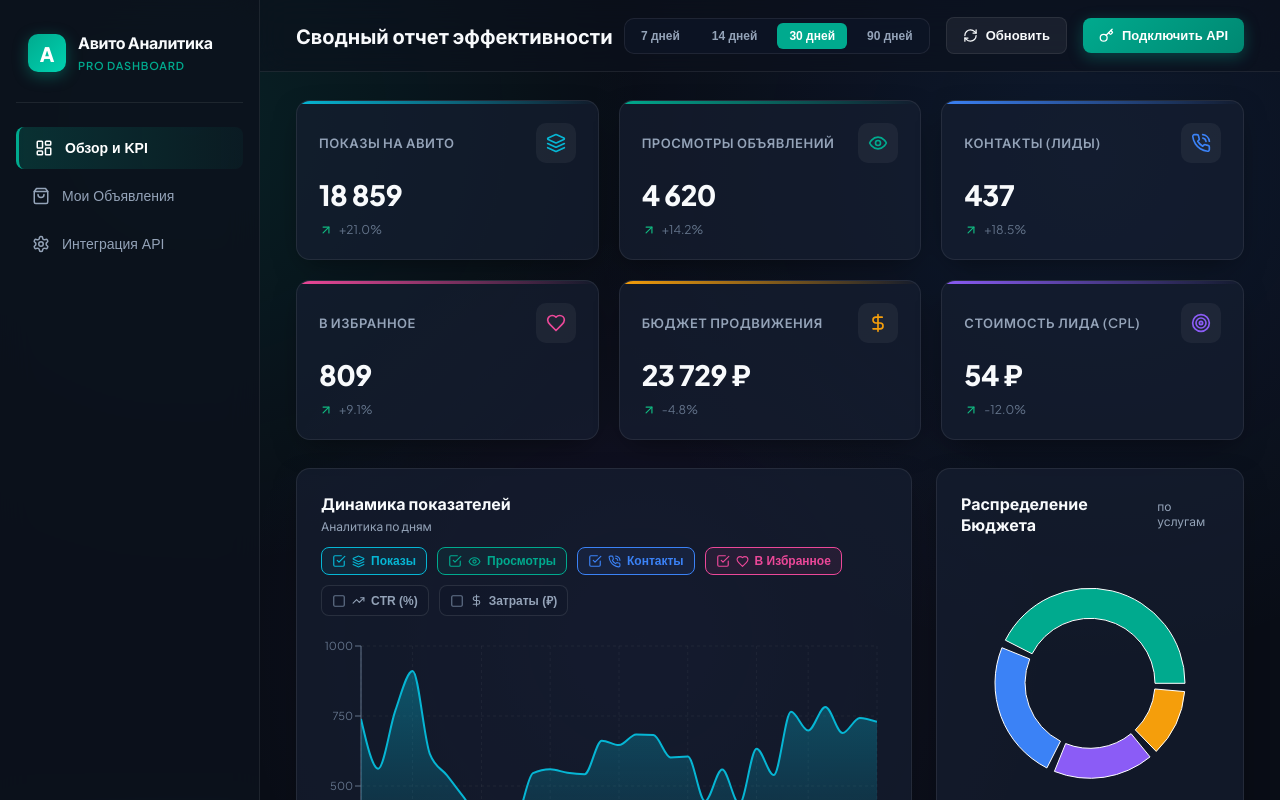
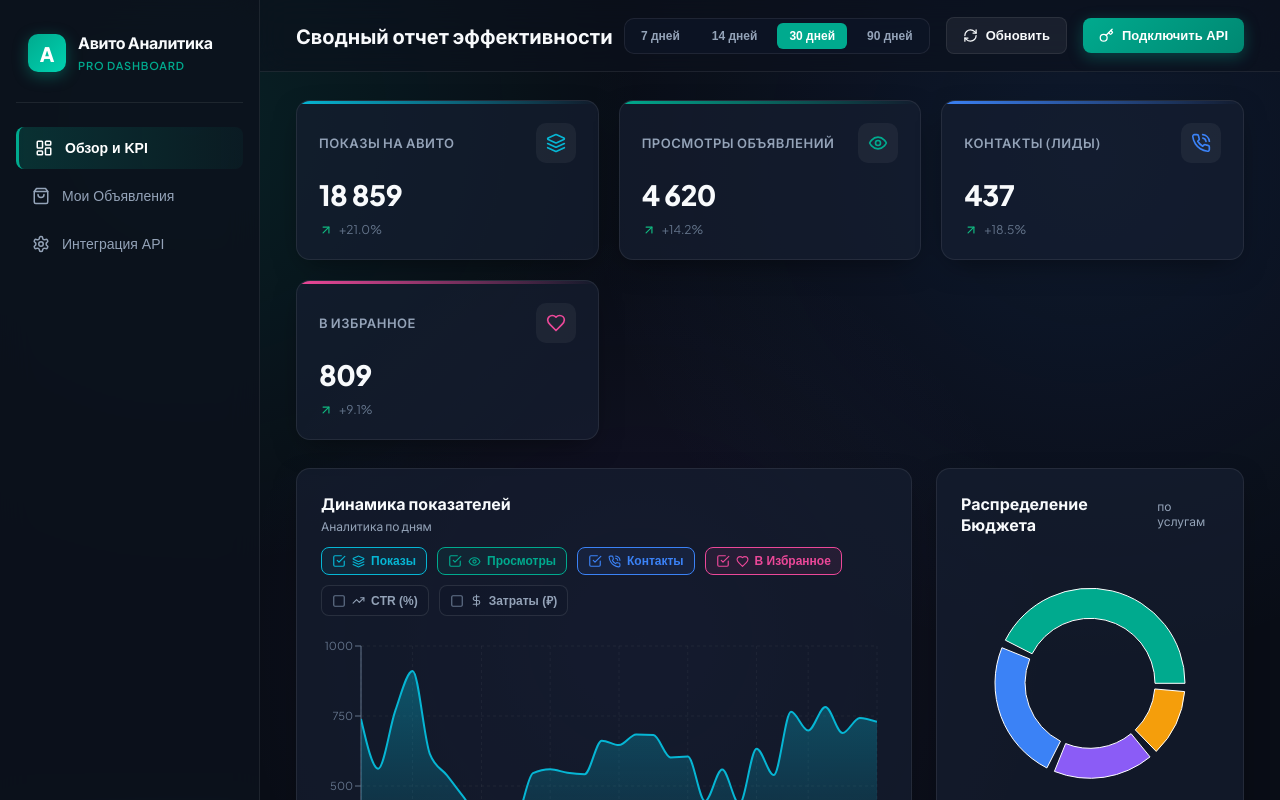
Before and after one commit to kingshokha/avito_analytics, a React (Vite) app: page / in a window 1280 px wide. Shown: the top 800 px of the page. Built offline with nearby package versions, Linux system fonts and the light colour scheme.

Commit message:
Update KPI cards: add Impressions, remove CPL, Spend, and ROI cards

```diff
--- a/src/components/MetricsOverview.jsx
+++ b/src/components/MetricsOverview.jsx
@@ -1,5 +1,5 @@
 import React from 'react';
-import { Eye, PhoneCall, Heart, DollarSign, Target, Award, ArrowUpRight, ArrowDownRight, Layers } from 'lucide-react';
+import { Eye, PhoneCall, Heart, Layers, ArrowUpRight, ArrowDownRight } from 'lucide-react';
 
 export default function MetricsOverview({ kpis }) {
   if (!kpis) return null;
@@ -8,56 +8,38 @@ export default function MetricsOverview({ kpis }) {
     {
       id: 'impressions',
       title: 'Показы на Авито',
-      value: (kpis.impressions?.value || 0).toLocaleString('ru-RU'),
+      value: (kpis.impressions?.value ?? 0).toLocaleString('ru-RU'),
       trend: kpis.impressions?.trend || 'Авто-синхронизация',
-      isPositive: true,
+      isPositive: kpis.impressions?.isPositive ?? true,
       icon: Layers,
       color: '#06b6d4'
     },
     {
       id: 'views',
       title: 'Просмотры объявлений',
-      value: (kpis.views?.value || 0).toLocaleString('ru-RU'),
+      value: (kpis.views?.value ?? 0).toLocaleString('ru-RU'),
       trend: kpis.views?.trend || 'Авто-синхронизация',
-      isPositive: true,
+      isPositive: kpis.views?.isPositive ?? true,
       icon: Eye,
       color: '#00aa8e'
     },
     {
       id: 'contacts',
       title: 'Контакты (Лиды)',
-      value: (kpis.contacts?.value || 0).toLocaleString('ru-RU'),
+      value: (kpis.contacts?.value ?? 0).toLocaleString('ru-RU'),
       trend: kpis.contacts?.trend || 'Авто-синхронизация',
-      isPositive: true,
+      isPositive: kpis.contacts?.isPositive ?? true,
       icon: PhoneCall,
       color: '#3b82f6'
     },
     {
       id: 'favorites',
       title: 'В Избранное',
-      value: (kpis.favorites?.value || 0).toLocaleString('ru-RU'),
+      value: (kpis.favorites?.value ?? 0).toLocaleString('ru-RU'),
       trend: kpis.favorites?.trend || 'Авто-синхронизация',
-      isPositive: true,
+      isPositive: kpis.favorites?.isPositive ?? true,
       icon: Heart,
       color: '#ec4899'
-    },
-    {
-      id: 'spend',
-      title: 'Бюджет Продвижения',
-      value: kpis.spend?.value || '0 ₽',
-      trend: kpis.spend?.trend || 'Фактические расходы',
-      isPositive: true,
-      icon: DollarSign,
-      color: '#f59e0b'
-    },
-    {
-      id: 'cpl',
-      title: 'Стоимость лида (CPL)',
-      value: kpis.cpl?.value || '0 ₽',
-      trend: kpis.cpl?.trend || 'Авто-расчет',
-      isPositive: true,
-      icon: Target,
-      color: '#8b5cf6'
     }
   ];
 
@@ -75,7 +57,7 @@ export default function MetricsOverview({ kpis }) {
             </div>
             <div className="kpi-value">{card.value}</div>
             <div className={`kpi-trend ${card.isPositive ? 'positive' : 'negative'}`}>
-              <ArrowUpRight size={14} />
+              {card.isPositive ? <ArrowUpRight size={14} /> : <ArrowDownRight size={14} />}
               <span>{card.trend}</span>
             </div>
           </div>
```
